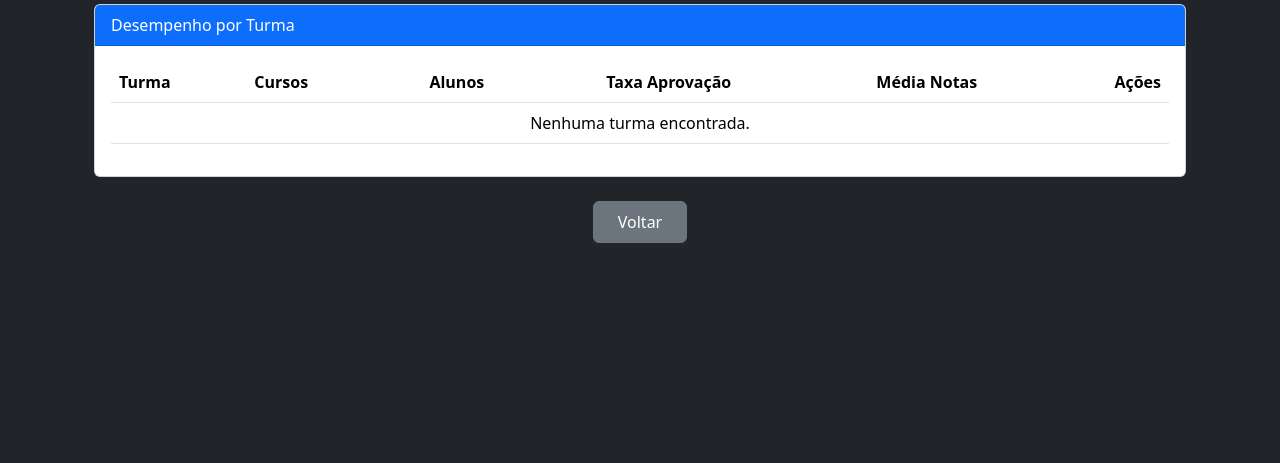
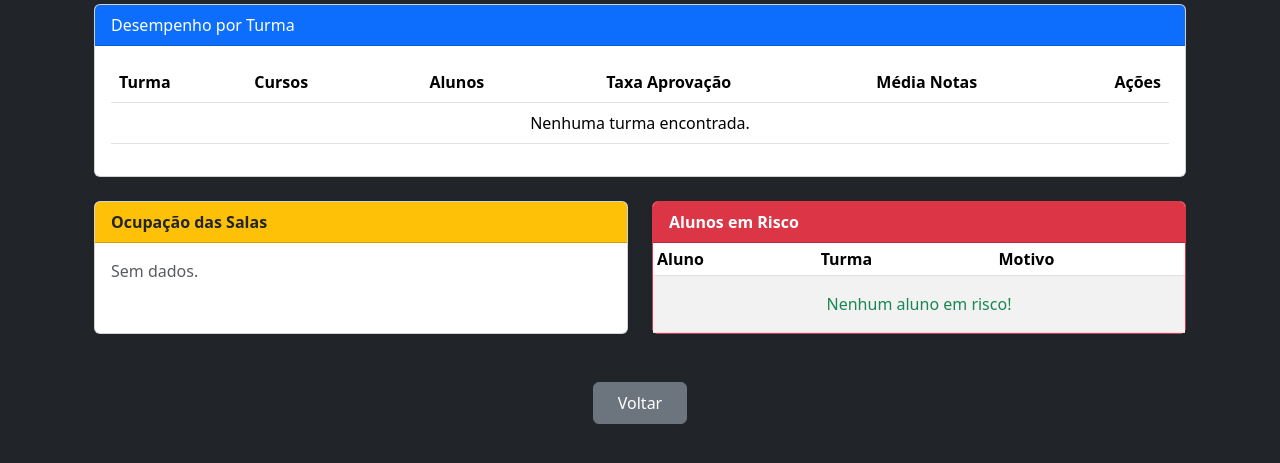
Before and after one commit to LeoncioFerreira/Gerenciador-de-Cursos-e-Alunos, a Flask app: page /relatorios/ in a window 1280 px wide. Shown: the part 289-752 px from the top of the page. Run offline with Flask 3, Linux system fonts and the light colour scheme; some libraries are stand-ins or nearby versions.

Commit message:
Adiciona últimos ajustes do projeto

```diff
--- a/routes/relatorios_routes.py
+++ b/routes/relatorios_routes.py
@@ -2,7 +2,9 @@ from flask import Blueprint, render_template
 from src.services.relatorio_service import (
     relatorio_aprovacao_turma,
     relatorio_notas_turma,
-    relatorio_top_alunos
+    relatorio_top_alunos,
+    relatorio_ocupacao_turmas,
+    relatorio_alunos_em_risco
 )
 from src.infra.persistencia import carregar_turmas, carregar_cursos
 
@@ -53,11 +55,16 @@ def dashboard():
             "total_alunos": aprovacao["total"]
         })
 
+    ocupacao = relatorio_ocupacao_turmas()
+    risco = relatorio_alunos_em_risco()
+
     return render_template(
         "relatorios/relatorios.html",
         top_alunos=top_alunos,
         stats_turmas=stats_turmas,
-        cursos=cursos
+        cursos=cursos,
+        ocupacao=ocupacao,
+        risco=risco
     )
 
 # Rota detalhada que mostra top n aluno desvio padão meida
--- a/src/services/relatorio_service.py
+++ b/src/services/relatorio_service.py
@@ -132,3 +132,65 @@ def relatorio_top_alunos():
     lista_alunos.sort(reverse=True)
     n = config.top_n_alunos or 5
     return [{"nome": a.nome, "matricula": a.matricula, "cr": round(a.calcular_cr(), 2)} for a in lista_alunos[:n]]
+
+def relatorio_ocupacao_turmas():
+    turmas = carregar_turmas()
+    matriculas = carregar_matriculas()
+    relatorio = []
+
+    for t in turmas:
+        # Conta matrículas ativas (não trancadas) nesta turma
+        ocupadas = sum(
+            1 for m in matriculas
+            if m["turma"] == t["codigo_oferta"] and m["status"] != "TRANCADA"
+        )
+
+        # Calcula porcentagem para barra de progresso
+        porcentagem = (ocupadas / t["vagas"]) * 100 if t["vagas"] > 0 else 0
+
+        relatorio.append({
+            "codigo": t["codigo_oferta"],
+            "curso": t["codigo_curso"],
+            "ocupadas": ocupadas,
+            "vagas_totais": t["vagas"],
+            "porcentagem": round(porcentagem, 1),
+            "lotada": ocupadas >= t["vagas"]
+        })
+
+    return relatorio
+
+def relatorio_alunos_em_risco():
+    matriculas = carregar_matriculas()
+    alunos = carregar_alunos()
+
+    # Transforma lista de alunos em dicionario para busca rápida
+    # Chave = Matricula (str), Valor = Dados do Aluno
+    mapa_alunos = {str(a["matricula"]): a for a in alunos}
+
+    alunos_risco = []
+
+    for m in matriculas:
+        # So analisa quem está cursando agora
+        if m["status"] == "CURSANDO":
+            nota = m.get("nota")
+            freq = m.get("frequencia")
+
+            # Verifica se está abaixo da média configurada
+            nota_baixa = (nota is not None and nota < config.nota_minima_aprovacao)
+            freq_baixa = (freq is not None and freq < config.frequencia_minima)
+
+            if nota_baixa or freq_baixa:
+                # Busca no dicionário
+                aluno = mapa_alunos.get(str(m["aluno"]))
+
+                if aluno:
+                    alunos_risco.append({
+                        "nome": aluno["nome"],
+                        "matricula": aluno["matricula"],
+                        "turma": m["turma"],
+                        "nota": nota if nota is not None else "-",
+                        "frequencia": freq if freq is not None else "-",
+                        "motivo": "Nota Baixa" if nota_baixa and not freq_baixa else ("Frequência Baixa" if freq_baixa and not nota_baixa else "Ambos")
+                    })
+
+    return alunos_risco
--- a/templates/cursos/cad_curso.html
+++ b/templates/cursos/cad_curso.html
@@ -30,7 +30,7 @@ voltar = "/cursos" %} {% block campos %}
   </select>
 
   <div class="form-text text-light opacity-75">
-    <small>Segure CTRL para selecionar mais de um.</small>
+    <small>Segure CTRL para selecionar ou desselecionar um ou mais itens</small>
   </div>
 </div>
 
--- a/templates/relatorios/relatorios.html
+++ b/templates/relatorios/relatorios.html
@@ -1,6 +1,7 @@
 {% extends "base.html" %} {% block content %}
 <div class="container mt-4">
   <h1 class="mb-4">Relatórios</h1>
+
   <div class="card mb-4">
     <div class="card-header bg-success text-white">
       Top N Alunos (Melhores CRs)
@@ -33,7 +34,7 @@
     </div>
   </div>
 
-  <div class="card">
+  <div class="card mb-4">
     <div class="card-header bg-primary text-white">Desempenho por Turma</div>
     <div class="card-body">
       <table class="table table-hover align-middle">
@@ -68,7 +69,7 @@
             <td class="text-end">
               <a
                 href="/relatorios/detalhe/turma/{{ t.codigo }}"
-                class="btn btn-sm btn-primary"
+                class="btn btn-sm btn-outline-primary"
               >
                 Detalhes
               </a>
@@ -84,8 +85,70 @@
     </div>
   </div>
 
+  <div class="row">
+    <div class="col-md-6 mb-4">
+      <div class="card h-100 shadow-sm">
+        <div class="card-header bg-warning text-dark fw-bold">
+          Ocupação das Salas
+        </div>
+        <div class="card-body">
+          {% for t in ocupacao %}
+          <div class="mb-3">
+            <div class="d-flex justify-content-between">
+              <span>{{ t.curso }} ({{ t.codigo }})</span>
+              <small>{{ t.ocupadas }}/{{ t.vagas_totais }}</small>
+            </div>
+            <div class="progress" style="height: 10px">
+              <div
+                class="progress-bar {% if t.lotada %}bg-danger{% else %}bg-success{% endif %}"
+                style="{{ 'width: {}%;'.format(t.porcentagem) }}"
+              ></div>
+            </div>
+          </div>
+          {% else %}
+          <p class="text-muted">Sem dados.</p>
+          {% endfor %}
+        </div>
+      </div>
+    </div>
+
+    <div class="col-md-6 mb-4">
+      <div class="card h-100 shadow-sm border-danger">
+        <div class="card-header bg-danger text-white fw-bold">
+          Alunos em Risco
+        </div>
+        <div class="card-body p-0">
+          <table class="table table-sm table-striped mb-0">
+            <thead>
+              <tr>
+                <th>Aluno</th>
+                <th>Turma</th>
+                <th>Motivo</th>
+              </tr>
+            </thead>
+            <tbody>
+              {% for a in risco %}
+              <tr>
+                <td>{{ a.nome }}</td>
+                <td>{{ a.turma }}</td>
+                <td><span class="badge bg-danger">{{ a.motivo }}</span></td>
+              </tr>
+              {% else %}
+              <tr>
+                <td colspan="3" class="text-center p-3 text-success">
+                  Nenhum aluno em risco!
+                </td>
+              </tr>
+              {% endfor %}
+            </tbody>
+          </table>
+        </div>
+      </div>
+    </div>
+  </div>
+
   <div class="d-flex justify-content-center mt-4 mb-4">
-    <a href="\" class="btn btn-secondary px-4 py-2"> Voltar </a>
+    <a href="/" class="btn btn-secondary px-4 py-2"> Voltar </a>
   </div>
 </div>
 {% endblock %}
--- a/templates/turmas/cad_turma.html
+++ b/templates/turmas/cad_turma.html
@@ -20,7 +20,7 @@ voltar = "/turmas" %} {% block campos %}
 <!-- Semestre -->
 <div class="mb-3">
   <label class="form-label">Semestre</label>
-  <input name="semestre" class="form-control" placeholder="2025.1" />
+  <input name="semestre" class="form-control" placeholder="Ex: 2025.1" />
 </div>
 
 <!-- Vagas -->
```
Also changed, not shown: 1 other file.
